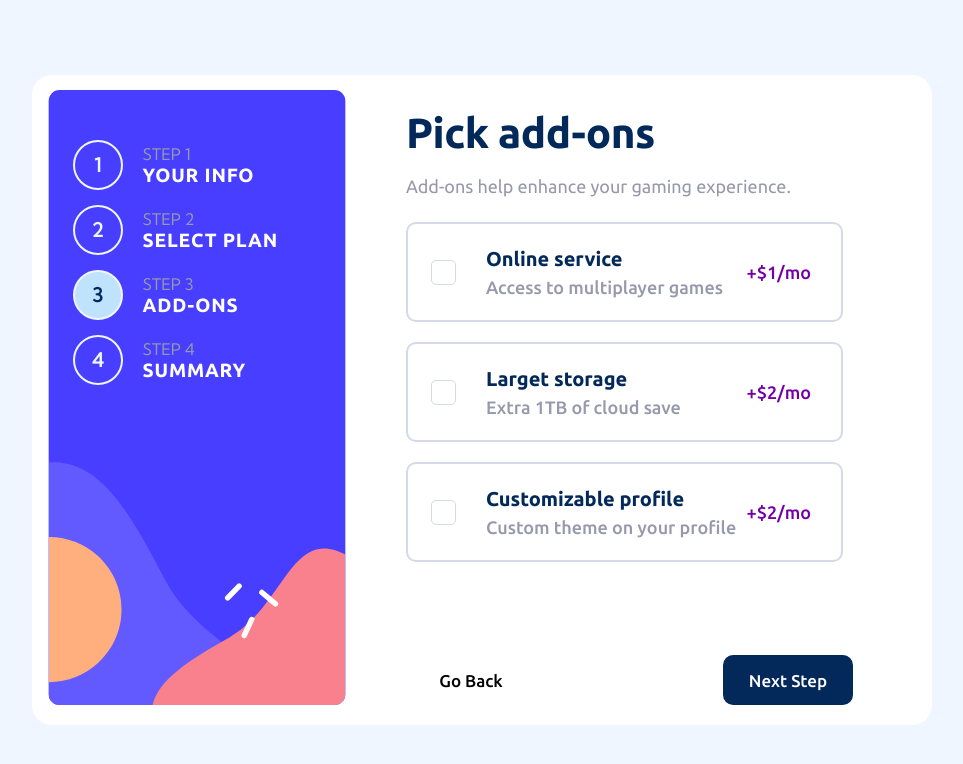
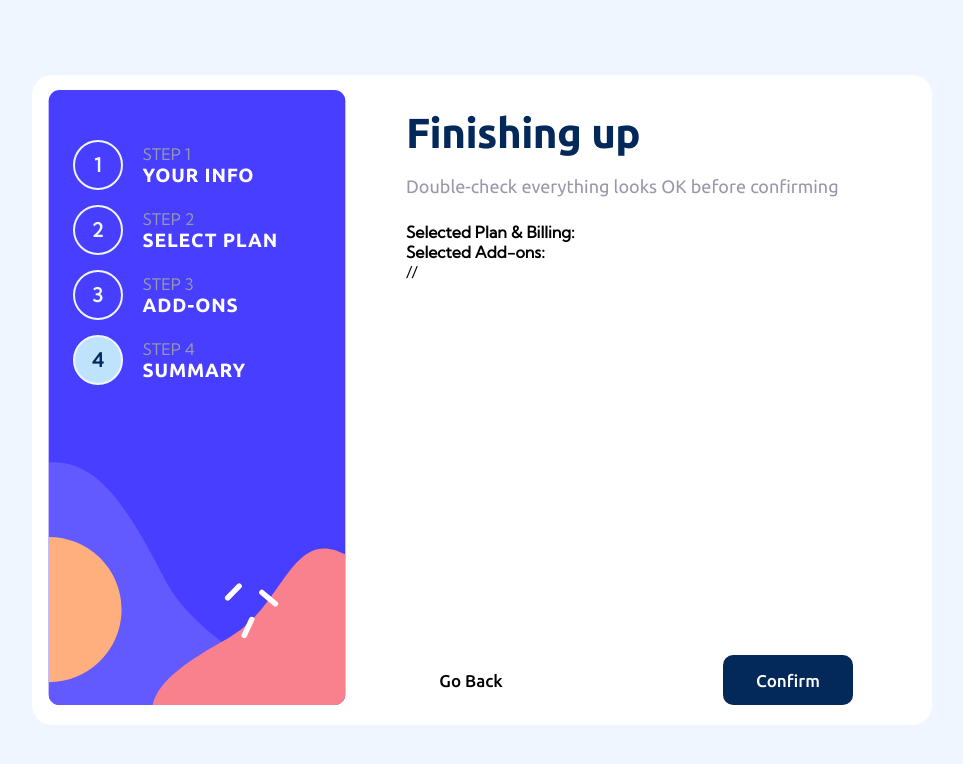
Before and after one commit to Romansh12610/Form-multistep-React, a React (Vite) app: page / in a window 1280 px wide. Shown: the top 764 px of the page, without its empty margins (158-1121 px from the left). Built offline with nearby package versions, Linux system fonts and the light colour scheme.

Commit message:
changed logic on other steps

```diff
--- a/src/App.jsx
+++ b/src/App.jsx
@@ -7,7 +7,7 @@ export const StepContext = createContext(0);
 export const StepSetterContext = createContext(null);
 
 export default function App() {
-  const [step, setStep] = useState(2);
+  const [step, setStep] = useState(3);
 
   return (
     <main className='main'>
--- a/src/Error.jsx
+++ b/src/Error.jsx
@@ -1,4 +1,4 @@
-import { useState, forwardRef } from 'react';
+import { forwardRef } from 'react';
 import './Error.scss';
 
 export const Error = forwardRef((props, ref) => {
@@ -7,6 +7,6 @@ export const Error = forwardRef((props, ref) => {
             ref={ref}
             className='error-message'
             aria-live='polite'
-        >{props.required ? "This field is required" : ""}</span>
+        ></span>
     )
 })
--- a/src/FirstStep.jsx
+++ b/src/FirstStep.jsx
@@ -1,16 +1,13 @@
-import { useState, useRef, useContext, forwardRef } from 'react';
+import { useRef, useContext, useEffect, forwardRef } from 'react';
 import './FirstStep.scss';
 import { Error } from './Error';
-import { NextButton } from './Form';
+import { InputContext, InputSetterContext, NextButton } from './Form';
 import { StepContext, StepSetterContext } from './App';
 
 export default function FirstStep() {
-    // states
-    const [formData, setFormData] = useState({
-        name: '',
-        email: '',
-        phone: '',
-    });
+    // contexts
+    const formData = useContext(InputContext);
+    const setFormData = useContext(InputSetterContext);
 
     // refs
     const nameRef = useRef(null);
@@ -24,6 +21,13 @@ export default function FirstStep() {
     const step = useContext(StepContext);
     const setStep = useContext(StepSetterContext);
 
+    // effect
+    useEffect(() => {
+        showError(nameRef.current, nameErrorRef.current);
+        showError(emailRef.current, emailErrorRef.current);
+        showError(phoneRef.current, phoneErrorRef.current);
+    }, []);
+
     // event handlers
     function handleChange(e) {
         const { name, value } = e.target;
@@ -35,6 +39,7 @@ export default function FirstStep() {
     }
 
     function handleInput(e) {
+
         if (e.target.name == 'name') {
             if (nameRef.current.validity.valid) {
                 nameErrorRef.current.textContent = '';
@@ -62,12 +67,12 @@ export default function FirstStep() {
 
     function showError(input, error) {
 
-        if (input.validity.tooShort) {
-            error.textContent = `Your input is too short: current length - ${input.value.length}; expected length - ${input.minLength}`;
+        if (input.validity.valueMissing) {
+            error.textContent = 'This field is required';
         }
 
-        else if (input.validity.valueMissing) {
-            error.textContent = 'This field is required';
+        else if (input.validity.tooShort) {
+            error.textContent = `Your input is too short: current length - ${input.value.length}; expected length - ${input.minLength}`;
         }
 
         else if (input.validity.patternMismatch) {
@@ -112,6 +117,7 @@ export default function FirstStep() {
                 placeHolder='e.g. Stephen King'
                 pattern='^([A-Z]{1}[a-z]+)\s([A-Z]{1}[a-z]+)'
                 minLength='6'
+                required='required'
             />
             <Error
                 required={false}
@@ -128,6 +134,7 @@ export default function FirstStep() {
                 placeHolder='e.g. stephenking@lorem.com'
                 pattern='^.+@[a-zA-Z]+\.[a-zA-Z]{3,5}'
                 minLength='8'
+                required='required'
             />
             <Error
                 required={false}
--- a/src/Form.jsx
+++ b/src/Form.jsx
@@ -3,8 +3,11 @@ import { StepContext } from './App';
 import FirstStep from './FirstStep';
 import SecondStep from './SecondStep';
 import ThirdStep from './ThirdStep';
+import ForthStep from './ForthStep';
 import './MainSection.scss';
 
+export const InputContext = createContext(null);
+export const InputSetterContext = createContext(null);
 export const BillingContext = createContext(null);
 export const BillingSetterContext = createContext(null);
 export const CardsContext = createContext(null);
@@ -14,6 +17,12 @@ export const PanelsSetterContext = createContext(null);
 
 export default function Form() {
     const step = useContext(StepContext);
+
+    const [formData, setFormData] = useState({
+        name: '',
+        email: '',
+        phone: '',
+    });
     const [billing, setBilling] = useState('monthly');
     const [cards, setCards] = useState([
         {
@@ -72,12 +81,15 @@ export default function Form() {
 
     const currentStep = step == 0 ? (<FirstStep />)
             : step == 1 ? (<SecondStep />)
-            : (<ThirdStep />);
+            : step == 2 ? (<ThirdStep />)
+            : (<ForthStep />)
 
     return (
         <section className='main-section'>
             <form className='main-section__form' noValidate>
                 <fieldset className='main-section__fieldset'>
+                    <InputContext.Provider value={formData}>
+                        <InputSetterContext.Provider value={setFormData}>
                             <BillingContext.Provider value={billing}>
                                 <BillingSetterContext.Provider value={setBilling}>
                                     <CardsContext.Provider value={cards}>
@@ -91,6 +103,8 @@ export default function Form() {
                                     </CardsContext.Provider>
                                 </BillingSetterContext.Provider>
                             </BillingContext.Provider>
+                        </InputSetterContext.Provider>
+                    </InputContext.Provider>
                 </fieldset>
             </form>
         </section>
@@ -98,12 +112,12 @@ export default function Form() {
 }
 
 
-export function NextButton({ handleClick }) {
+export function NextButton({ handleClick, last = null }) {
     return (
         <button
             className='main-section__next'
             onClick={handleClick}
-        >Next Step</button>
+        >{last ? "Confirm" : "Next Step"}</button>
     )
 }
 
--- /dev/null
+++ b/src/ForthStep.jsx
@@ -0,0 +1,54 @@
+import { } from 'react';
+import { NextButton, PrevButton } from './Form';
+import './ForthStep.scss';
+
+export default function ForthStep() {
+
+    // event handlers
+    function handleNextClick() {
+
+    }
+
+    function handlePrevClick() {
+
+    }
+
+    return (
+        <>
+            <div className='forth-step'>
+                <h2 className='forth-step__h2'>Finishing up</h2>
+                <p className='forth-step__p'>Double-check everything looks <span className='forth-step__span-OK'>ok</span> before confirming</p>
+                <ConfirmBlock
+
+                />
+            </div>
+            <NextButton
+                last={true}
+                handleClick={handleNextClick}
+            />
+            <PrevButton
+                handleClick={handlePrevClick}
+            />
+        </>
+    )
+}
+
+function ConfirmBlock({ }) {
+
+    return (
+        <section
+            className='forth-step__confirm-section'
+        >
+            <div className='forth-step__confirm-plan'>
+                <h4>Selected Plan & Billing:</h4>
+                <h3></h3>
+            </div>
+            <div className='forth-step__confirm-add-ons'>
+                <h4>Selected Add-ons:</h4>
+                <ul>
+                    // { }
+                </ul>
+            </div>
+        </section>
+    )
+}
--- /dev/null
+++ b/src/ForthStep.scss
@@ -0,0 +1,24 @@
+@use './scss/globals/index';
+@use './scss/utils/index' as *;
+
+.forth-step {
+    &__h2 {
+        font-size: rem(42);
+        font-weight: 700;
+        letter-spacing: -0.5px;
+        color: var(--marine-blue);
+        margin: rem(10) 0 rem(20) 0;
+    }
+
+    &__p {
+        color: var(--cool-gray);
+        font-size: rem(18);
+        font-family: var(--font-secondary);
+        margin-bottom: rem(25);
+        white-space: nowrap; // only desktop
+    }
+
+    &__span-OK {
+        text-transform: uppercase;
+    }
+}
--- a/src/SecondStep.jsx
+++ b/src/SecondStep.jsx
@@ -50,7 +50,10 @@ export default function SecondStep() {
             cardId={card.id}
             title={card.title}
             price={billing == 'monthly' ? card.monthPrice : card.yearPrice}
-            srcImg={`${card.status}Icon`}
+            srcImg={card.status == 'arcade' ? arcadeIcon
+                : card.status == 'advanced' ? advancedIcon
+                : proIcon
+            }
             handleClick={handleCardClick}
             chosen={card.chosen}
         />
@@ -75,7 +78,7 @@ export default function SecondStep() {
     )
 }
 
-function Card({ title, price, srcImg, handleCardClick, cardId, chosen}) {
+function Card({ title, price, srcImg, handleClick, cardId, chosen}) {
 
     let cardClassName = 'second-step__card';
     if (chosen) {
@@ -84,10 +87,10 @@ function Card({ title, price, srcImg, handleCardClick, cardId, chosen}) {
 
     return (
         <div className={cardClassName}
-            cardId={cardId}
+            id={cardId}
             tabIndex={0}
             onClick={() => {
-                handleCardClick(cardId);
+                handleClick(cardId);
             }}
         >
             <img src={srcImg} className='second-step__icon'/>
```
Lines whose indentation alone changed are shown as unchanged.
